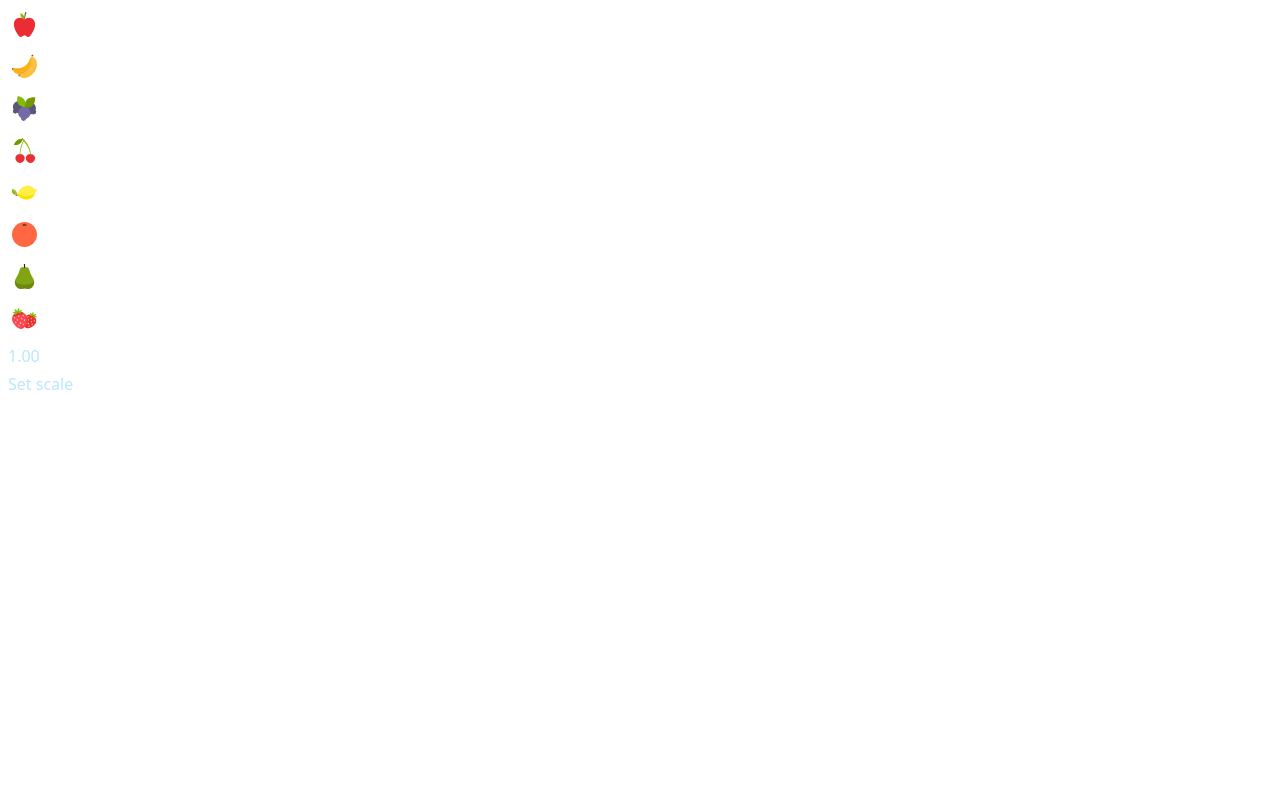
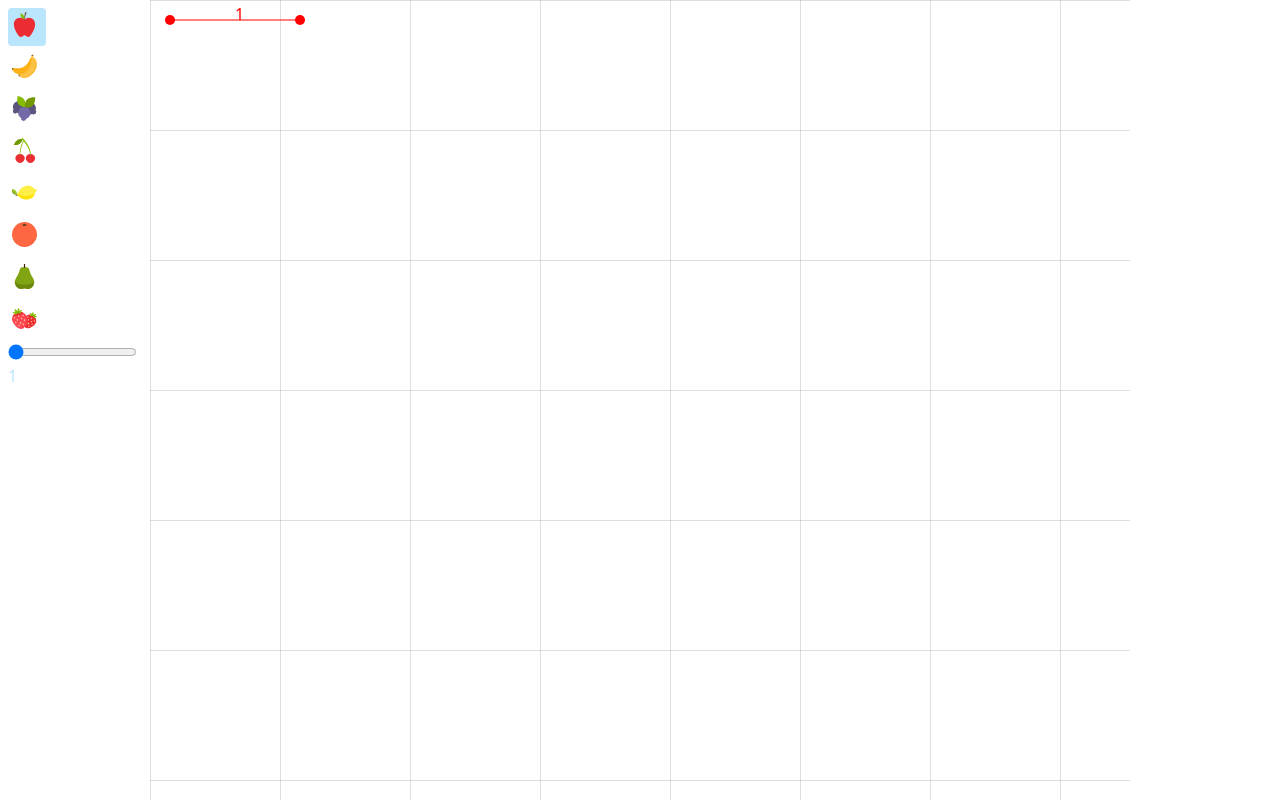
Before and after one commit to begedin/permaplanner, a Vue app: page / in a window 1280 px wide. Built offline with nearby package versions, Linux system fonts and the light colour scheme.

Commit message:
Cleanup zoom, add map scale

```diff
--- a/src/App.vue
+++ b/src/App.vue
@@ -1,5 +1,5 @@
 <script setup lang="ts">
-import { computed, onBeforeUnmount, onMounted, ref, watch } from 'vue'
+import { computed, onBeforeUnmount, onMounted, ref, useModel, watch } from 'vue'
 
 import { tools } from './data'
 import GardenFeature from './GardenFeature.vue'
@@ -9,6 +9,7 @@ import type { GardenThing, Tool } from './data'
 import { useCamera } from './useCamera'
 import { useElementSize } from '@vueuse/core'
 import { useBackgroundImage } from './useBackgroundImage'
+import { useMapScale } from './useMapScale'
 
 const {
   setImageSrc,
@@ -16,7 +17,7 @@ const {
   teardownBackgroundImagePaste,
   imgWidth,
   imgHeight,
-  imgSrc
+  imgSrc,
 } = useBackgroundImage()
 onMounted(() => setupBackgroundImagePaste())
 onBeforeUnmount(() => teardownBackgroundImagePaste())
@@ -42,79 +43,22 @@ onBeforeUnmount(() => teardownCamera())
 const svgViewbox = computed(() => {
   const x = (camera.value.x / camera.value.scale).toFixed(2)
   const y = (camera.value.y / camera.value.scale).toFixed(2)
-  const width = (imgWidth.value / camera.value.scale).toFixed(2)
-  const height = (imgHeight.value / camera.value.scale).toFixed(2)
+  const width = (containerWidth.value / camera.value.scale).toFixed(2)
+  const height = (containerHeight.value / camera.value.scale).toFixed(2)
   return `${x} ${y} ${width} ${height}`
 })
 
-const tool = ref<Tool>()
+const tool = ref<Tool>(tools[0])
 
 const shapes = ref<GardenThing[]>([])
 
 watch(shapes, () => localStorage.setItem('shapes', JSON.stringify(shapes.value)), { deep: true })
 
-const scaledShapes = computed<GardenThing[]>(() => shapes.value.map((s) => scaleUp(s)))
-
 const shapeStart = ref({ x: 0, y: 0 })
 const shapeEnd = ref<{ x: number; y: number }>()
 
-const getScaledX = (offsetX: number) =>
-  ((offsetX + camera.value.x) / containerWidth.value) * camera.value.scale
-
-const getScaledY = (offsetY: number) =>
-  ((offsetY + camera.value.y) / containerHeight.value) * camera.value.scale
-
-const start = (e: MouseEvent) => {
-  if (!tool.value) {
-    return
-  }
-
-  if (e.button !== 0 || e.shiftKey) {
-    return
-  }
-
-  const x = getScaledX(e.offsetX)
-  const y = getScaledY(e.offsetY)
-
-  shapeStart.value = { x, y }
-  shapeEnd.value = { x, y }
-}
-
-const update = (e: MouseEvent) => {
-  if (!shapeStart.value) {
-    return
-  }
-  if (!shapeEnd.value) {
-    return
-  }
-  shapeEnd.value = { x: getScaledX(e.offsetX), y: getScaledY(e.offsetY) }
-}
-
-const end = () => {
-  if (!shapeEnd.value || !tool.value) {
-    return
-  }
-
-  const width = Math.abs(shapeStart.value.x - shapeEnd.value.x)
-  const height = Math.abs(shapeStart.value.y - shapeEnd.value.y)
-
-  if (width < 0.01 || height < 0.01) {
-    return
-  }
-
-  shapes.value.push({
-    kind: tool.value.kind,
-    name: tool.value.name,
-    x: Math.min(shapeStart.value.x, shapeEnd.value.x),
-    y: Math.min(shapeStart.value.y, shapeEnd.value.y),
-    width: Math.abs(shapeStart.value.x - shapeEnd.value.x),
-    height: Math.abs(shapeStart.value.y - shapeEnd.value.y)
-  })
-  shapeEnd.value = undefined
-}
-
 const newShape = computed<GardenThing | void>(() => {
-  if (!shapeEnd.value || !tool.value) {
+  if (!shapeEnd.value || !tool.value || !topLayer.value) {
     return
   }
 
@@ -123,15 +67,56 @@ const newShape = computed<GardenThing | void>(() => {
   const width = Math.abs(shapeStart.value.x - shapeEnd.value.x)
   const height = Math.abs(shapeStart.value.y - shapeEnd.value.y)
 
-  return scaleUp({
+  console.log(x, y, width, height)
+
+  return {
     kind: tool.value.kind,
     name: tool.value.name,
-    x,
-    y,
-    width,
-    height
-  })
+    x: (x + camera.value.x) / camera.value.scale,
+    y: (y + camera.value.y) / camera.value.scale,
+    width: width / camera.value.scale,
+    height: height / camera.value.scale,
+  }
 })
+
+const startDraw = (e: MouseEvent) => {
+  if (!tool.value || e.button !== 0 || e.shiftKey || !topLayer.value) {
+    return
+  }
+
+  const svgOffsetX = topLayer.value.getBoundingClientRect().left
+  const svgOffsetY = topLayer.value.getBoundingClientRect().top
+
+  const x = e.clientX - svgOffsetX
+  const y = e.clientY - svgOffsetY
+
+  shapeStart.value = { x, y }
+  shapeEnd.value = { x, y }
+
+  const controller = new AbortController()
+
+  document.addEventListener(
+    'mousemove',
+    (moveE: MouseEvent) =>
+      (shapeEnd.value = { x: moveE.clientX - svgOffsetX, y: moveE.clientY - svgOffsetY }),
+    { signal: controller.signal },
+  )
+
+  document.addEventListener(
+    'mouseup',
+    () => {
+      const shape = newShape.value
+      if (!shape || shape.width < 0.01 || shape.height < 0.01) {
+        return
+      }
+
+      shapes.value.push({ ...shape })
+      shapeEnd.value = undefined
+      controller.abort()
+    },
+    { once: true },
+  )
+}
 
 const deleteShape = (index: number) => {
   shapes.value.splice(index, 1)
@@ -142,6 +127,7 @@ const handleKeydown = (e: KeyboardEvent) => {
     shapes.value.pop()
   }
 }
+
 onMounted(() => document.addEventListener('keydown', handleKeydown))
 onBeforeUnmount(() => document.removeEventListener('keydown', handleKeydown))
 
@@ -150,87 +136,57 @@ const hoveredIndex = ref<number | null>(null)
 
 const bgImage = ref<SVGImageElement>()
 
-const scaleUp = (shape: GardenThing): GardenThing => {
-  return {
-    ...shape,
-    x: shape.x * imgWidth.value,
-    y: shape.y * imgHeight.value,
-    width: shape.width * imgWidth.value,
-    height: shape.height * imgHeight.value
-  }
-}
+const {
+  mapScaleReferenceCentroid,
+  mapScaleReferenceLength,
+  mapScaleReferenceLine,
+  mapScaleReferenceLineRealLength,
+  mapScaleUnitLengthPx,
+  setupMapScale,
+  startMoveScaleStart,
+  startMoveScaleEnd,
+} = useMapScale(camera)
 
-const scaleDown = (shape: GardenThing): GardenThing => ({
-  ...shape,
-  x: shape.x / imgWidth.value,
-  y: shape.y / imgHeight.value,
-  width: shape.width / imgWidth.value,
-  height: shape.height / imgHeight.value
-})
-
-const scaleSettingPhase = ref<'startPoint' | 'endPoint' | 'length'>()
-const scaleStartPoint = ref<{ x: number; y: number }>()
-const scaleEndPoint = ref<{ x: number; y: number }>()
-const setScaleStart = () => {
-  scaleSettingPhase.value = 'startPoint'
-}
-
-const setScalePoint = (e: MouseEvent) => {
-  if (scaleSettingPhase.value === 'startPoint') {
-    scaleStartPoint.value = { x: e.offsetX, y: e.offsetY }
-    scaleSettingPhase.value = 'endPoint'
-    return
-  }
-
-  scaleEndPoint.value = { x: e.offsetX, y: e.offsetY }
-  scaleSettingPhase.value = 'length'
-}
-
-const setScalePath = computed(() => {
-  if (!scaleStartPoint.value || !scaleEndPoint.value) {
-    return
-  }
-
-  const xFactor = imgWidth.value / containerWidth.value
-  const yFactor = imgHeight.value / containerHeight.value
-
-  const x1 = scaleStartPoint.value.x * xFactor
-  const y1 = scaleStartPoint.value.y * yFactor
-  const x2 = scaleEndPoint.value.x * xFactor
-  const y2 = scaleEndPoint.value.y * yFactor
-
-  return `M ${x1} ${y1} ${x2} ${y2} Z`
-})
-
-const scalePathCentroid = computed(() => {
-  if (!scaleStartPoint.value || !scaleEndPoint.value) {
-    return null
-  }
-
-  const xFactor = imgWidth.value / containerWidth.value
-  const yFactor = imgHeight.value / containerHeight.value
-
-  const x = Math.abs((scaleStartPoint.value.x + scaleEndPoint.value.x) / 2) * xFactor
-  const y = Math.abs((scaleStartPoint.value.y + scaleEndPoint.value.y) / 2) * yFactor
-
-  return { x, y }
-})
-
-const scaleIndicatorLength = ref<number>(1)
+setupMapScale()
 </script>
 
 <template>
   <GardenSymbols />
-  <div class="flex place-items-center w-full h-full justify-center">
-    <div class="grid grid-cols-[1fr] place-items-center flex-grow max-w-[80vw]">
+  <div class="grid grid-cols-[150px_1fr_150px] w-full h-full justify-stretch">
+    <div class="p-2 flex flex-grow flex-col items-start gap-1 text-sky-200">
+      <ToolButton
+        v-for="t in tools"
+        @click="tool = t"
+        :tool-kind="t.kind"
+        :tool-name="t.name"
+        :active="tool?.kind === t.kind"
+      />
+      <input type="range" min="1" max="200" step="1" v-model="mapScaleReferenceLineRealLength" />
+      <div>{{ mapScaleReferenceLineRealLength }}</div>
+    </div>
+
+    <div class="grid grid-cols-[1fr] w-full h-full">
       <svg
-        @mousedown="($event) => (!!scaleSettingPhase ? setScalePoint($event) : start($event))"
-        @mousemove="update"
-        @mouseup="end"
+        @mousedown="startDraw"
         ref="topLayer"
         class="col-start-1 col-span-1 row-start-1 row-span-1 w-full h-full"
         :viewBox="svgViewbox"
       >
+        <defs>
+          <pattern
+            :height="mapScaleUnitLengthPx"
+            :width="mapScaleUnitLengthPx"
+            patternUnits="userSpaceOnUse"
+            id="grid"
+          >
+            <path
+              :d="`M ${mapScaleUnitLengthPx} 0 L 0 0 0 ${mapScaleUnitLengthPx}`"
+              fill="none"
+              stroke="gray"
+              stroke-width="0.5"
+            />
+          </pattern>
+        </defs>
         <image
           ref="bgImage"
           :xlink:href="imgSrc"
@@ -240,55 +196,68 @@ const scaleIndicatorLength = ref<number>(1)
           :height="imgHeight"
           opacity="0.5"
         />
+        <rect
+          x="0"
+          y="0"
+          v-if="mapScaleUnitLengthPx"
+          width="100%"
+          height="100%"
+          fill="url(#grid)"
+          class="pointer-events-none"
+        ></rect>
+
         <GardenFeature
           :shape="shape"
-          v-for="(shape, index) in scaledShapes"
+          v-for="(shape, index) in shapes"
           @delete="deleteShape(index)"
           :active="selectedIndex === index || hoveredIndex === index"
           @click="selectedIndex = index"
-          @update="($event) => (shapes[index] = scaleDown($event))"
+          @update="($event) => (shapes[index] = $event)"
           :scale="camera.scale"
         />
         <GardenFeature v-if="newShape" :shape="newShape" active :scale="camera.scale" />
-        <path v-if="setScalePath" :d="setScalePath" stroke="red" />
+
+        <line
+          v-if="mapScaleReferenceLine"
+          stroke="red"
+          :x1="mapScaleReferenceLine.x1"
+          :x2="mapScaleReferenceLine.x2"
+          :y1="mapScaleReferenceLine.y1"
+          :y2="mapScaleReferenceLine.y2"
+        />
+
+        <circle
+          v-if="mapScaleReferenceLine"
+          :cx="mapScaleReferenceLine.x1"
+          :cy="mapScaleReferenceLine.y1"
+          r="5"
+          class="hover:[r:8]"
+          fill="red"
+          @mousedown.stop="startMoveScaleStart"
+        />
+
+        <circle
+          v-if="mapScaleReferenceLine"
+          :cx="mapScaleReferenceLine.x2"
+          :cy="mapScaleReferenceLine.y2"
+          r="5"
+          class="hover:[r:8]"
+          fill="red"
+          @mousedown.stop="startMoveScaleEnd"
+        />
+
         <text
-          v-if="scaleIndicatorLength && scalePathCentroid"
-          :x="scalePathCentroid.x"
-          :y="scalePathCentroid.y"
+          v-if="mapScaleReferenceCentroid"
+          :x="mapScaleReferenceCentroid.x"
+          :y="mapScaleReferenceCentroid.y"
           fill="red"
         >
-          {{ scaleIndicatorLength }}
+          {{ mapScaleReferenceLineRealLength }}
         </text>
       </svg>
-      <div
-        v-if="scaleSettingPhase === 'length'"
-        class="col-start-1 col-span-1 row-start-1 row-span-1 p-4 bg-white shadow-sm rounded-md"
-      >
-        <label>
-          Scale factor:
-          <input type="number" v-model="scaleIndicatorLength" />
-        </label>
-        <button @click="scaleSettingPhase = undefined">Done</button>
-      </div>
     </div>
-    <div class="absolute left-0 top-0 p-2 flex flex-col items-start gap-1 text-sky-200">
-      <ToolButton
-        v-for="t in tools"
-        @click="tool = t"
-        :tool-kind="t.kind"
-        :tool-name="t.name"
-        :active="tool?.kind === t.kind"
-      />
-      <div>
-        {{ camera.scale.toFixed(2) }}
-      </div>
-      <button @click="setScaleStart()">Set scale</button>
-      <div>{{ scaleSettingPhase }}</div>
-      <div>{{ scaleStartPoint }}</div>
-      <div>{{ scaleEndPoint }}</div>
-      <div>{{ setScalePath }}</div>
-    </div>
-    <div class="absolute right-0 top-0 p-2 flex flex-col gap-1">
+
+    <div class="p-2 flex flex-col gap-1">
       <button
         v-for="(shape, index) in shapes"
         @click="selectedIndex = index"
--- /dev/null
+++ b/src/useMapScale.ts
@@ -0,0 +1,128 @@
+import { computed, ref, onMounted, type Ref, watch } from 'vue'
+
+const DEFAULT_START = { x: 20, y: 20 }
+const DEFAULT_END = { x: 150, y: 20 }
+
+export const useMapScale = (camera: Ref<{ x: number; y: number; scale: number }>) => {
+  const mapScaleStart = ref<{ x: number; y: number }>(DEFAULT_START)
+  const mapScaleEnd = ref<{ x: number; y: number }>(DEFAULT_END)
+  const mapScaleReferenceLength = ref<number>(10)
+
+  const mapScaleReferenceLine = computed(() => {
+    return {
+      x1: mapScaleStart.value.x,
+      y1: mapScaleStart.value.y,
+      x2: mapScaleEnd.value.x,
+      y2: mapScaleEnd.value.y,
+    }
+  })
+
+  const mapScaleReferenceCentroid = computed(() => {
+    const { x1, y1, x2, y2 } = mapScaleReferenceLine.value
+    const x = Math.abs((x1 + x2) / 2)
+    const y = Math.abs((y1 + y2) / 2)
+
+    return { x, y }
+  })
+
+  const mapScaleReferenceLineRealLength = ref<number>(1)
+
+  const mapScaleUnitLengthPx = computed(() => {
+    const x1 = mapScaleStart.value.x
+    const y1 = mapScaleStart.value.y
+    const x2 = mapScaleEnd.value.x
+    const y2 = mapScaleEnd.value.y
+
+    const indicatorLengthPx = Math.sqrt((x2 - x1) ** 2 + (y2 - y1) ** 2)
+    return indicatorLengthPx / mapScaleReferenceLineRealLength.value
+  })
+
+  const setupMapScale = () => {
+    onMounted(() => {
+      const data = localStorage.getItem('mapScale')
+      console.log(data)
+      if (!data) {
+        return
+      }
+      const { start, end, realLength } = JSON.parse(data)
+      mapScaleStart.value = start || DEFAULT_START
+      mapScaleEnd.value = end || DEFAULT_END
+      mapScaleReferenceLineRealLength.value = parseInt(realLength)
+    })
+
+    watch(
+      [mapScaleStart, mapScaleEnd, mapScaleReferenceLineRealLength],
+      ([start, end, realLength]) => {
+        console.log('saved', start, end, realLength)
+        localStorage.setItem('mapScale', JSON.stringify({ start, end, realLength }))
+      },
+    )
+  }
+
+  const startMoveScaleStart = (e: MouseEvent) => {
+    mapScaleStart.value = {
+      x: (e.offsetX + camera.value.x) / camera.value.scale,
+      y: (e.offsetY + camera.value.y) / camera.value.scale,
+    }
+
+    const { x, y } = mapScaleStart.value
+
+    const startX = e.clientX
+    const startY = e.clientY
+
+    const controller = new AbortController()
+
+    document.addEventListener(
+      'mousemove',
+      (moveE: MouseEvent) => {
+        const dx = (moveE.clientX - startX) / camera.value.scale
+        const dy = (moveE.clientY - startY) / camera.value.scale
+
+        mapScaleStart.value = { x: x + dx, y: y + dy }
+      },
+      { signal: controller.signal },
+    )
+
+    document.addEventListener('mouseup', () => controller.abort(), { once: true })
+  }
+
+  const startMoveScaleEnd = (e: MouseEvent) => {
+    mapScaleEnd.value = {
+      x: (e.offsetX + camera.value.x) / camera.value.scale,
+      y: (e.offsetY + camera.value.y) / camera.value.scale,
+    }
+
+    const { x, y } = mapScaleEnd.value
+
+    const startX = e.clientX
+    const startY = e.clientY
+
+    const controller = new AbortController()
+
+    document.addEventListener(
+      'mousemove',
+      (moveE: MouseEvent) => {
+        const dx = (moveE.clientX - startX) / camera.value.scale
+        const dy = (moveE.clientY - startY) / camera.value.scale
+
+        mapScaleEnd.value = { x: x + dx, y: y + dy }
+      },
+      { signal: controller.signal },
+    )
+
+    document.addEventListener('mouseup', () => controller.abort(), { once: true })
+  }
+
+  return {
+    mapScaleEnd,
+    mapScaleReferenceCentroid,
+    mapScaleReferenceLength,
+    mapScaleReferenceLine,
+    mapScaleReferenceLineRealLength,
+    mapScaleStart,
+    mapScaleUnitLengthPx,
+    setupMapScale,
+    startMoveScaleEnd,
+    startMoveScaleStart,
+  }
+}
```
Also changed, not shown: index.html (+5 -5 lines), src/GardenFeature.vue (+9 -12 lines), src/useCamera.ts (+10 -10 lines), .prettierrc.json.
